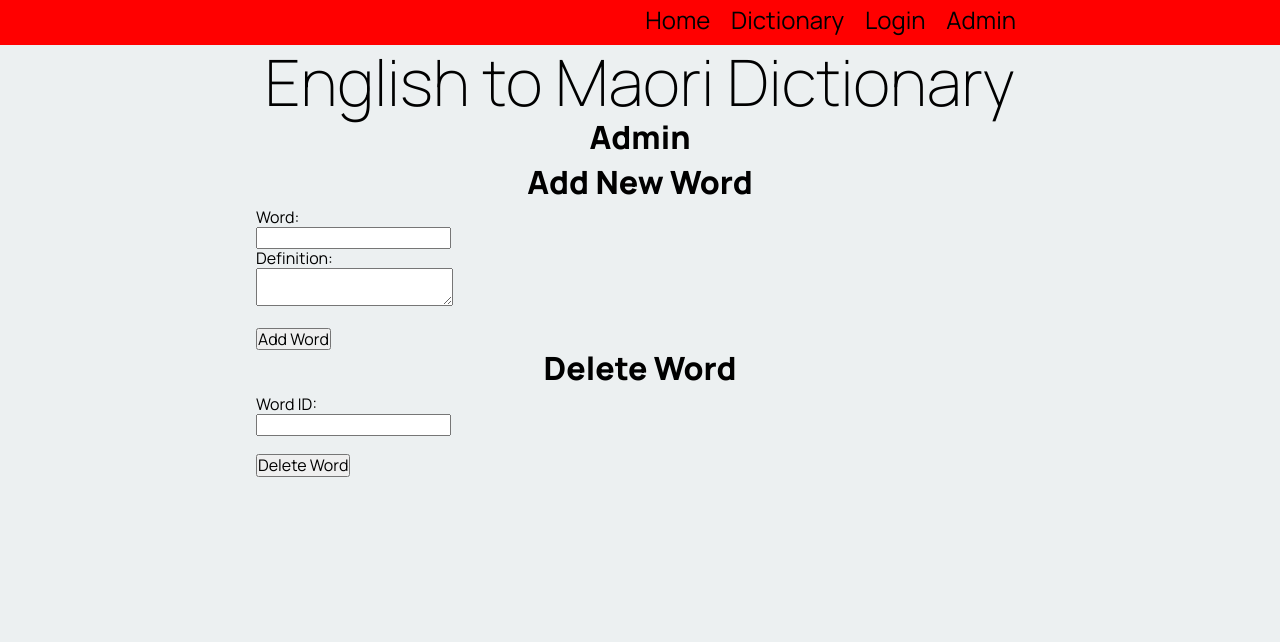
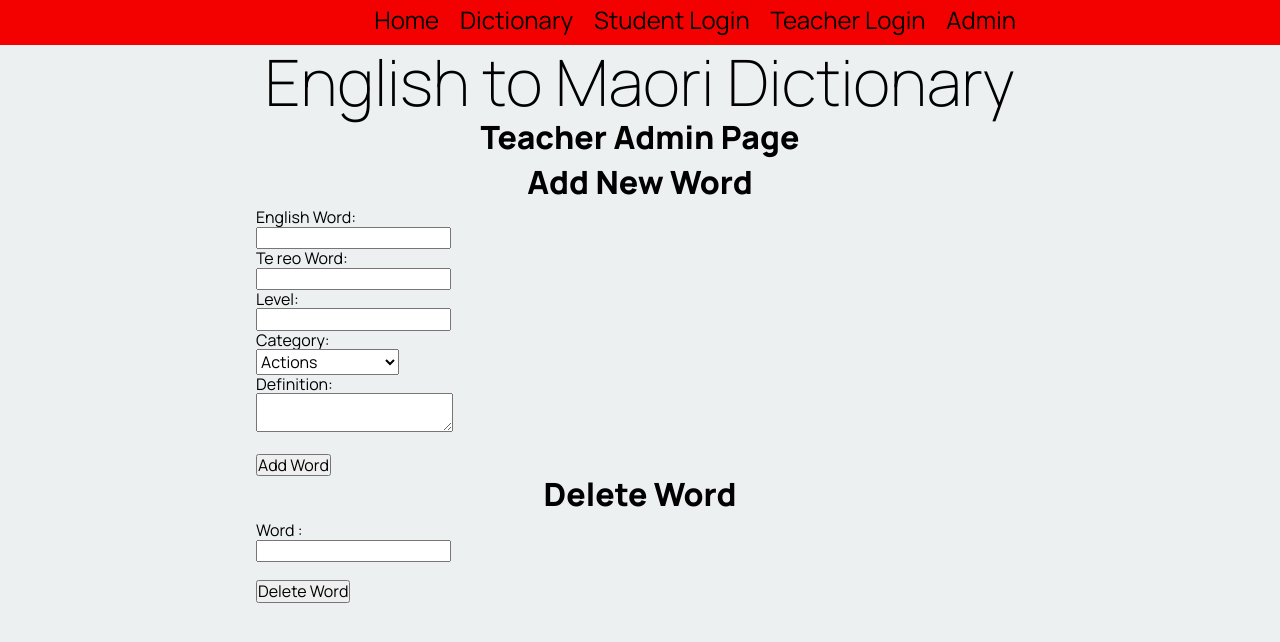
Before and after one commit to PnavTheMonkey/13DTS-Maori-Dictionary, a Flask app: page /admin in a window 1280 px wide. Shown: the top 642 px of the page. Run offline with Flask 3, Linux system fonts and the light colour scheme.

Commit message:
Adding the drop down menu for the categorys in the admin html

```diff
--- a/app.py
+++ b/app.py
@@ -7,13 +7,13 @@ from flask_bcrypt import Bcrypt
 DATABASE ='C:/Users/Kartik/OneDrive/13DTS/13DTS-Maori-Dictionary/database.db'   # Define the path to the SQLite database file
 
 app = Flask(__name__)    # Create a Flask application instance
-bcrypt = Bcrypt(app)    ## Initialize Bcrypt with the Flask application
+bcrypt = Bcrypt(app)    ## starts Bcrypt with the Flask app
 app.secret_key = "uhb*#1e8hp*9x"    # Set a secret key for the Flask application this is the key for hashed password
 
 
 def create_connection(db_file):       # Function to create a connection to the SQLite database
     try:
-        connection = sqlite3.connect(db_file)       # Attempt to establish a connection to the SQLite database
+        connection = sqlite3.connect(db_file)       # Attempt connection to the SQLite database
         return connection
     except Error as e:
         print(e)           # Print an error message if connection fails
@@ -29,8 +29,7 @@ def is_logged_in(): # Function to check if user is logged in
 
 @app.route('/')
 def render_homepage():     # Render the home.html template
-    return render_template('home.html')      # This print statement will not
-
+    return render_template('home.html')       # This print statement will not
 
     # executed as it comes after the return statement
     print("home")
@@ -38,7 +37,7 @@ def render_homepage():     # Render the home.html template
 @app.route('/login', methods=['POST', 'GET'])
 def render_login():
     if is_logged_in():      # Check if user is already logged in.
-        return redirect('/base')
+        return redirect('/logout')
     if request.method == "POST":         # Extract email and password from the form
         email = request.form['email'].strip().lower()
         password = request.form['password'].strip()
@@ -74,7 +73,7 @@ def render_dictionary_page(cat_id):
     search_term = request.args.get('search', '')  # Get the search term from the query parameter
 
     con = create_connection(DATABASE)
-    query = "SELECT english_word, te_reo_word, category, description, user_id, level FROM word_table WHERE cat_id=?"
+    query = "SELECT * FROM word_table WHERE cat_id=?"
 
     if search_term:
         query += " AND (english_word LIKE ? OR te_reo_word LIKE ?)"  # Update the query to include search conditions
@@ -92,6 +91,7 @@ def render_dictionary_page(cat_id):
     cur.execute(query)
     catergories_list = cur.fetchall()
     con.close()
+    print(catergories_list)
 
     return render_template('dictionary.html', words=word_table, catergories=catergories_list, search_term=search_term, cat_id=cat_id)
 
@@ -100,6 +100,7 @@ def render_dictionary_page(cat_id):
 def render_signup():
     if request.method == 'POST':
         print(request.form)
+
         fname = request.form.get('fname').title().strip()   # Extract form data
         lname = request.form.get('lname').title().strip()
         email = request.form.get('email').lower().strip()
@@ -115,7 +116,7 @@ def render_signup():
         con = create_connection(DATABASE)        # Open a connection to the database
         query = "INSERT INTO account_table (fname, lname, email, password) VALUES (?,?,?,?)"
         cur = con.cursor()
-
+        print()
         try:
             cur.execute(query, (fname, lname, email, hashed_password))
         except sqlite3.IntegrityError:
--- a/static/style.css
+++ b/static/style.css
@@ -8,6 +8,8 @@
 body {
     background-color: rgba(236, 240, 241, 1.0);
 }
+
+
 
 .container {
     width: 60vw;
@@ -40,7 +42,7 @@ h2 {
 }
 
 nav {
-    background-color: rgb(255, 0, 0); /* red */
+    background-color: rgb(243, 0, 0); /* red */
     text-align: center;
     /*color: rgba(52, 152, 219, 1.0);!*pitch black*!*/
     font-size: 1.5rem;
@@ -58,6 +60,8 @@ nav {
     display: inline;
     float: right;
 }
+
+
 
 nav a {
     /*margin:0 0.5rem;*/
--- a/templates/admin.html
+++ b/templates/admin.html
@@ -1,14 +1,37 @@
 {% extends "base.html" %}
 
-{% block pageheading %}Admin{% endblock %}
+{% block pageheading %}Teacher Admin Page{% endblock %}
 {% block main %}
 
 <body>
 
     <h2>Add New Word</h2>
     <form action="/add_word" method="post">
-        <label for="word">Word:</label><br>
-        <input type="text" id="word" name="word"><br>
+        <label for="english_word">English Word:</label><br>
+        <input type="text" id="english_word" name="english_word"><br>
+        <label for="maori_word">Te reo Word:</label><br>
+        <input type="text" id="maori_word" name="maori_word"><br>
+        <label for="level">Level:</label><br>
+        <input type="text" id="level" name="level"><br>
+        <label for="category">Category:</label><br>
+        <select id="category" name="category">
+            <option value="Actions">Actions</option>
+            <option value="Animals">Animals</option>
+            <option value="Clothing">Clothing</option>
+            <option value="Culture/Religion">Culture/Religion</option>
+            <option value="Descriptive">Descriptive</option>
+            <option value="Emotions">Emotions</option>
+            <option value="Food">Food</option>
+            <option value="Math/Number">Math/Number</option>
+            <option value="Outdoors">Outdoors</option>
+            <option value="People">People</option>
+            <option value="Places">Places</option>
+            <option value="Plants">Plants</option>
+            <option value="School">School</option>
+            <option value="Sport">Sport</option>
+            <option value="Technology">Technology</option>
+            <option value="Time">Time</option>
+        </select><br>
         <label for="definition">Definition:</label><br>
         <textarea id="definition" name="definition"></textarea><br><br>
         <input type="submit" value="Add Word">
@@ -16,12 +39,14 @@
 
     <h2>Delete Word</h2>
     <form action="/delete_word" method="post">
-        <label for="word_id">Word ID:</label><br>
+        <label for="word_id">Word :</label><br>
         <input type="text" id="word_id" name="word_id"><br><br>
         <input type="submit" value="Delete Word">
     </form>
 </body>
 </html>
 
+</html>
+
 
 {% endblock %}
--- a/templates/base.html
+++ b/templates/base.html
@@ -20,7 +20,8 @@
             {% if logged_in %}
             <a href="/logout">Logout</a>
             {% else %}
-            <a href="/login">Login</a>
+            <a href="/login">Student Login</a>
+            <a href="/login">Teacher Login</a>
             <a href="/admin">Admin</a>
             {% endif %}
         </div>
```
Also changed, not shown: templates/dictionary.html (+7 -6 lines), database.db.
